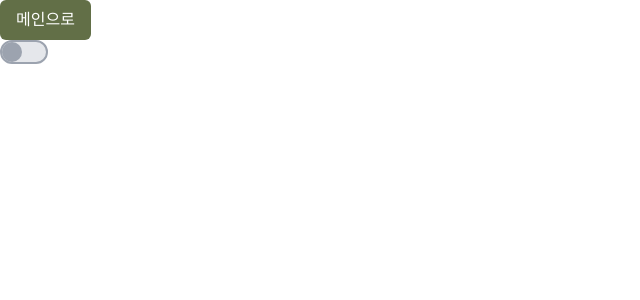
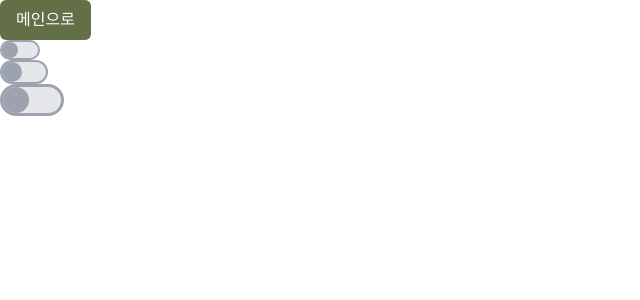
Before and after one commit to User850413/components, a Next.js app: page /components-pages/toggleSwitch-page in a window 1280 px wide. Shown: the top 300 px of the page, without its empty margins (0-640 px from the left). Built offline with nearby package versions, Linux system fonts and the light colour scheme.

Commit message:
02/20 :lipstick: : size UI 추가

```diff
--- a/src/components/ToggleSwitch.tsx
+++ b/src/components/ToggleSwitch.tsx
@@ -6,6 +6,9 @@ interface ToggleSwitchProps {
   ariaLabel?: string
   onChange?: (checked: boolean) => void
   classNames?: string
+  size?: 'sm' | 'md' | 'lg'
+  label?: string
+  gap?: number
 }
 
 export default function ToggleSwitch({
@@ -13,6 +16,9 @@ export default function ToggleSwitch({
   id,
   ariaLabel,
   classNames,
+  size = 'md',
+  label,
+  gap,
 }: ToggleSwitchProps) {
   const [isChecked, setIsChecked] = useState<boolean>(false)
   const customId = useId()
@@ -35,20 +41,33 @@ export default function ToggleSwitch({
       <label htmlFor={buttonId}>
         <span
           className={clsx(
-            'relative box-border block h-6 w-12 cursor-pointer rounded-full transition-colors',
+            'relative box-border block cursor-pointer rounded-full transition-colors',
             {
-              'border-2 border-primary bg-primary-soft': isChecked,
-              'border-2 border-gray-400 bg-gray-200': !isChecked,
+              'border-primary bg-primary-soft': isChecked,
+              'border-gray-400 bg-gray-200': !isChecked,
+            },
+            {
+              'h-5 w-10 border-[2px]': size === 'sm',
+              'h-6 w-12 border-2': size === 'md',
+              'h-8 w-16 border-[3px]': size === 'lg',
             },
             classNames
           )}
         >
           <span
             className={clsx(
-              'absolute left-0 box-border h-5 w-5 rounded-full transition-transform',
+              'absolute left-0 box-border rounded-full transition-transform',
               {
                 'bg-gray-400': !isChecked,
-                'left-1 translate-x-full bg-primary': isChecked,
+                'left-1 translate-x-full bg-primary':
+                  isChecked && size !== 'lg',
+                'left-[0.4rem] translate-x-full bg-primary':
+                  isChecked && size === 'lg',
+              },
+              {
+                'h-4 w-4': size === 'sm',
+                'h-5 w-5': size === 'md',
+                'h-[26px] w-[26px]': size === 'lg',
               }
             )}
           />
--- a/src/pages/components-pages/toggleSwitch-page.tsx
+++ b/src/pages/components-pages/toggleSwitch-page.tsx
@@ -3,7 +3,9 @@ import ToggleSwitch from '@/components/ToggleSwitch'
 export default function ToggleSwitchPage() {
   return (
     <>
+      <ToggleSwitch size="sm" />
       <ToggleSwitch />
+      <ToggleSwitch size="lg" />
     </>
   )
 }
```
